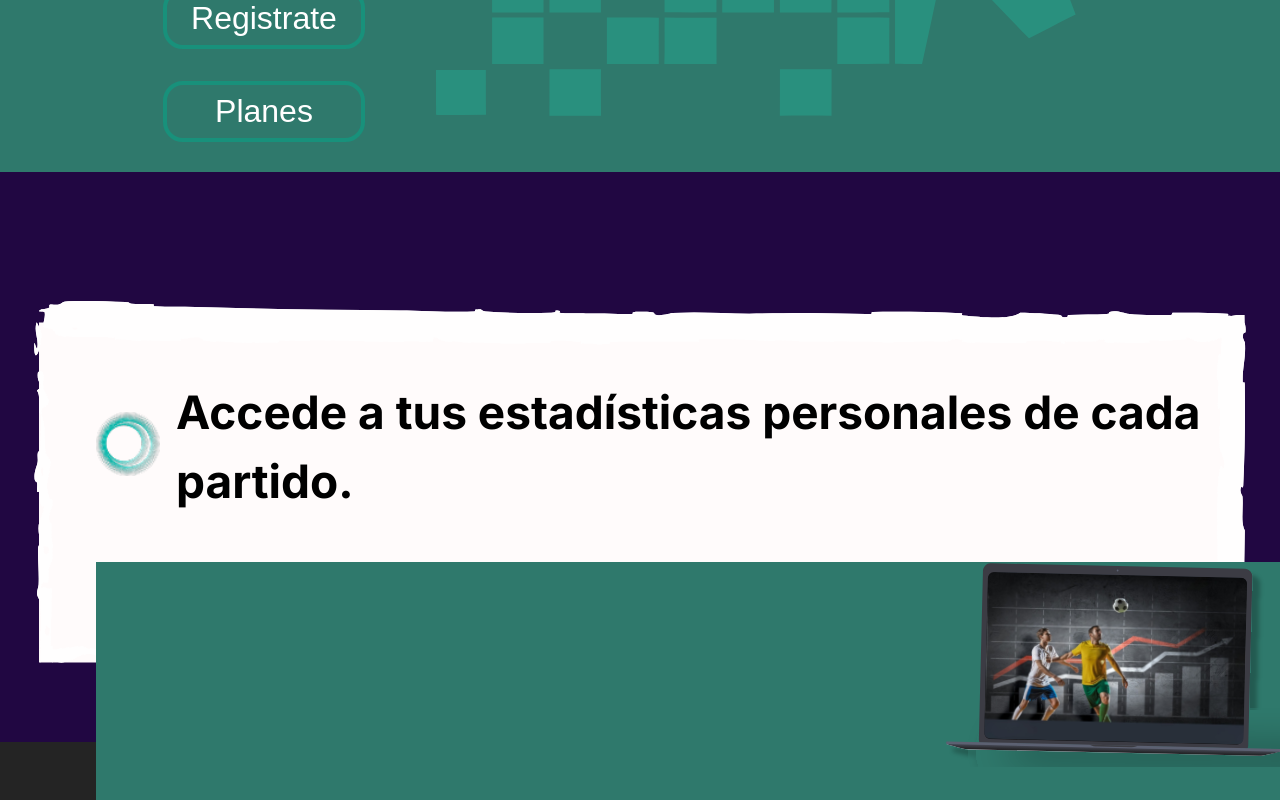
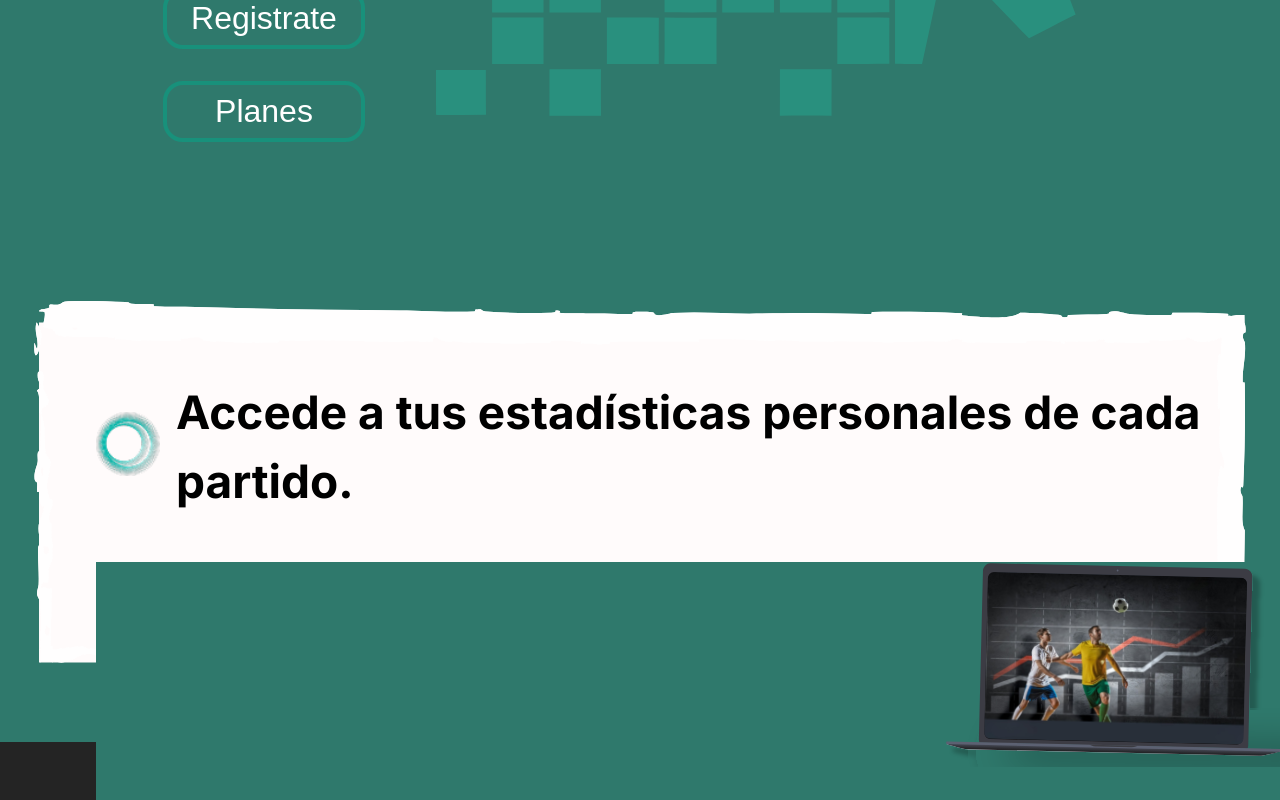
Before and after one commit to SEJAps/match-day-prueba, a React (Vite) app: page / in a window 1280 px wide. Shown: the part 745-1545 px from the top of the page. Built offline with nearby package versions, Linux system fonts and the light colour scheme.

Commit message:
feat: eliminar color de fondo en el componente article para mejorar la estética

```diff
--- a/src/app.module.css
+++ b/src/app.module.css
@@ -19,7 +19,6 @@
 .article {
   position: relative;
   height: fit-content;
-  background-color: #210742;
   width: 100%;
 }
 
```
